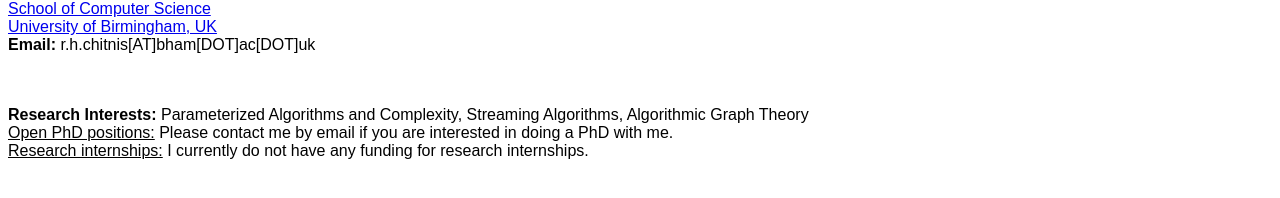
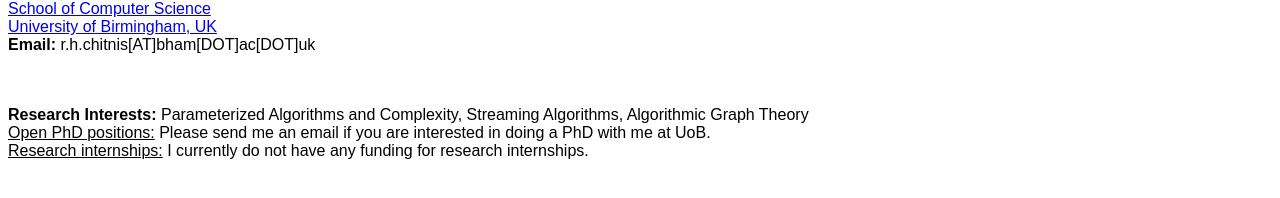
Before and after one commit to rajeshchitnis/rajeshchitnis.github.io, a Jekyll site: the page index.html, which Jekyll copies as it is, in a window 1280 px wide. Shown: the part 459-657 px from the top of the page. Built offline with Jekyll 4.4.1, drawn with Linux system fonts in a browser that asks for light colours.

Commit message:
Update index.html

```diff
--- a/index.html
+++ b/index.html
@@ -81,7 +81,7 @@
 </td></tr>
 <b>Research Interests:</b> Parameterized Algorithms and Complexity, Streaming Algorithms, Algorithmic Graph Theory
 <br>
-<u>Open PhD positions:</u></b> Please contact me by email if you are interested in doing a PhD with me.
+<u>Open PhD positions:</u></b> Please send me an email if you are interested in doing a PhD with me at UoB.
 <br>
 <u>Research internships:</u></b> I currently do not have any funding for research internships.
 </h3>
```
